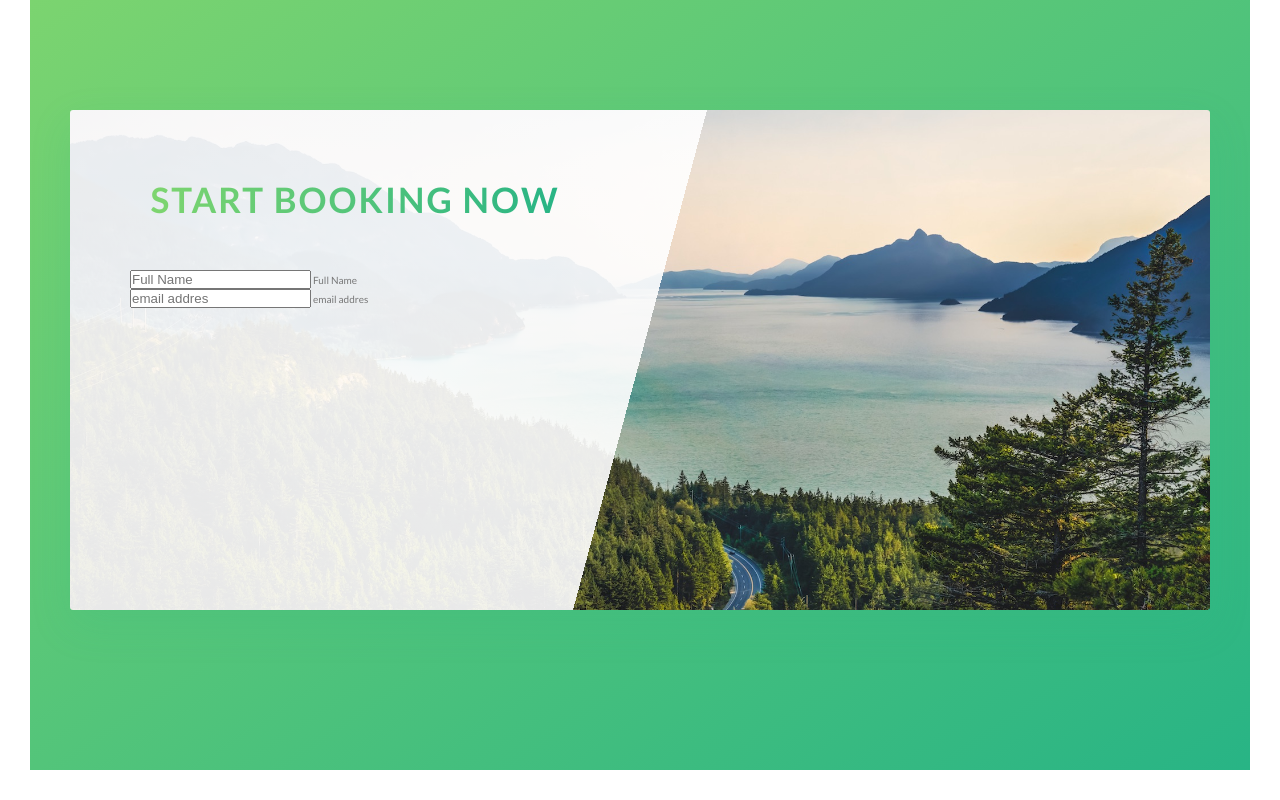
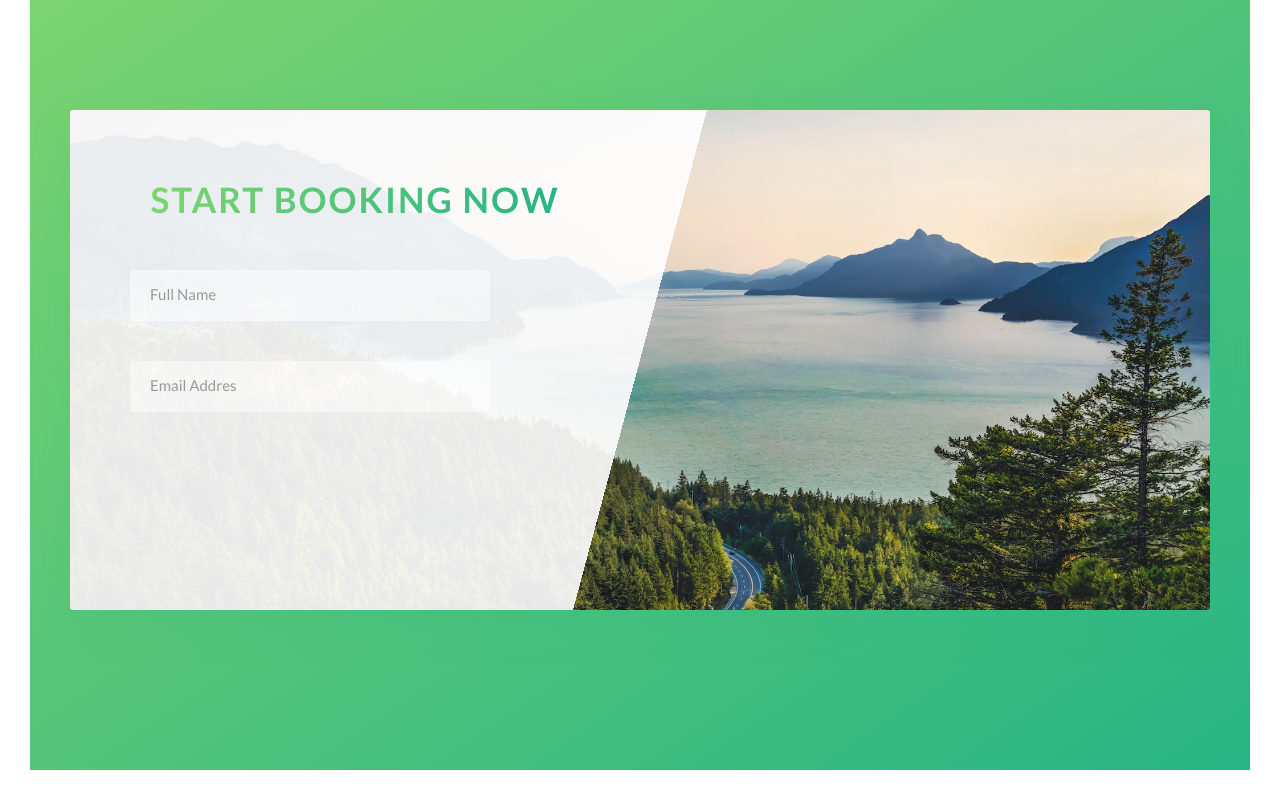
Before and after one commit to Naval63/Natorius, a website: page src/index.html in a window 1280 px wide. Shown: the part 4813-5613 px from the top of the page. Drawn offline with nearby package versions, Linux system fonts and the light colour scheme; files that its build step writes are made by us from their sources.

Commit message:
more scss styles in book section

```diff
--- a/src/index.html
+++ b/src/index.html
@@ -268,25 +268,25 @@
                                     Start booking now
                                 </h2>
                             </div>
-                            <div class="form__grup">
+                            <div class="form__group">
                                 <input
                                     type="text"
-                                    class="form__imput"
+                                    class="form__input"
                                     placeholder="Full Name"
                                     id="name"
                                     required
                                 >
                                 <label for="name" class="form__label">Full Name</label>
                             </div>
-                            <div class="form__grup">
+                            <div class="form__group">
                                 <input
                                     type="email"
-                                    class="form__imput"
-                                    placeholder="email addres"
+                                    class="form__input"
+                                    placeholder="Email Addres"
                                     id="email"
                                     required
                                 >
-                                <label for="email" class="form__label">email addres</label>
+                                <label for="email" class="form__label">Email Addres</label>
                             </div>
                         </form>
                     </div>
--- a/src/scss/abstracts/_variables.scss
+++ b/src/scss/abstracts/_variables.scss
@@ -13,6 +13,9 @@
 $color-grey-light-2: #eee;
 
 $color-gery-dark: #777;
+$color-gery-dark-2: #999;
+
+
 $color-light: #fff;
 $color-dark: #000;
 
--- /dev/null
+++ b/src/scss/components/_form.scss
@@ -0,0 +1,48 @@
+.form {
+    &__group:not(:last-child) {
+        margin-bottom: 2rem;
+    }
+
+    &__input {
+        display: block;
+        width: 80%;
+        font-size: 1.5rem;
+        font-family: inherit;
+        color: inherit;
+        padding: 1.5rem 2rem;
+        border-radius: 2px;
+        background-color: rgba($color-light, .5);
+        border: none;
+        border-bottom: 3px solid transparent;
+
+        &:focus {
+            outline: none;
+            box-shadow: 0 1rem 2rem rgba($color-dark, .1);
+            border-bottom: 3px solid $color-primary;
+        }
+
+        &:focus:invalid {
+            border-bottom: 3px solid $color-secondary-dark;
+        }
+
+        &::-webkit-input-placeholder {
+            color: $color-gery-dark-2;
+        }
+
+    }
+
+    &__label {
+        display: block;
+        font-size: 1.2rem;
+        font-weight: 700;
+        margin-left: 2rem;
+        margin-top: .7;
+        transition: all .3;
+    }
+
+    &__input:placeholder-shown + &__label {
+        opacity: 0;
+        visibility: hidden;
+        transform: translateY(-4rem);
+    }
+}
--- a/src/scss/main.scss
+++ b/src/scss/main.scss
@@ -7,6 +7,7 @@
 @import "components/card";
 @import "components/composition";
 @import "components/feature-box";
+@import "components/form";
 @import "components/story";
 
 @import "layout/grid";
```
